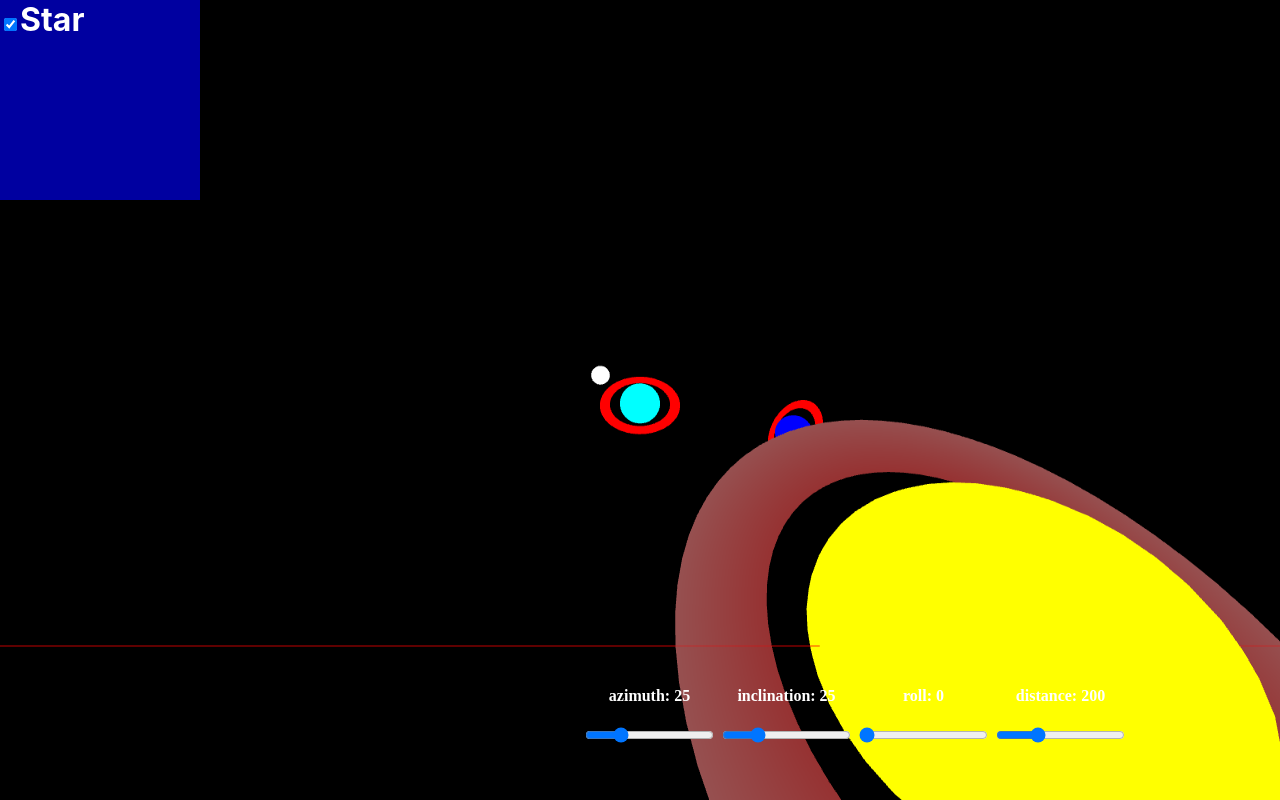
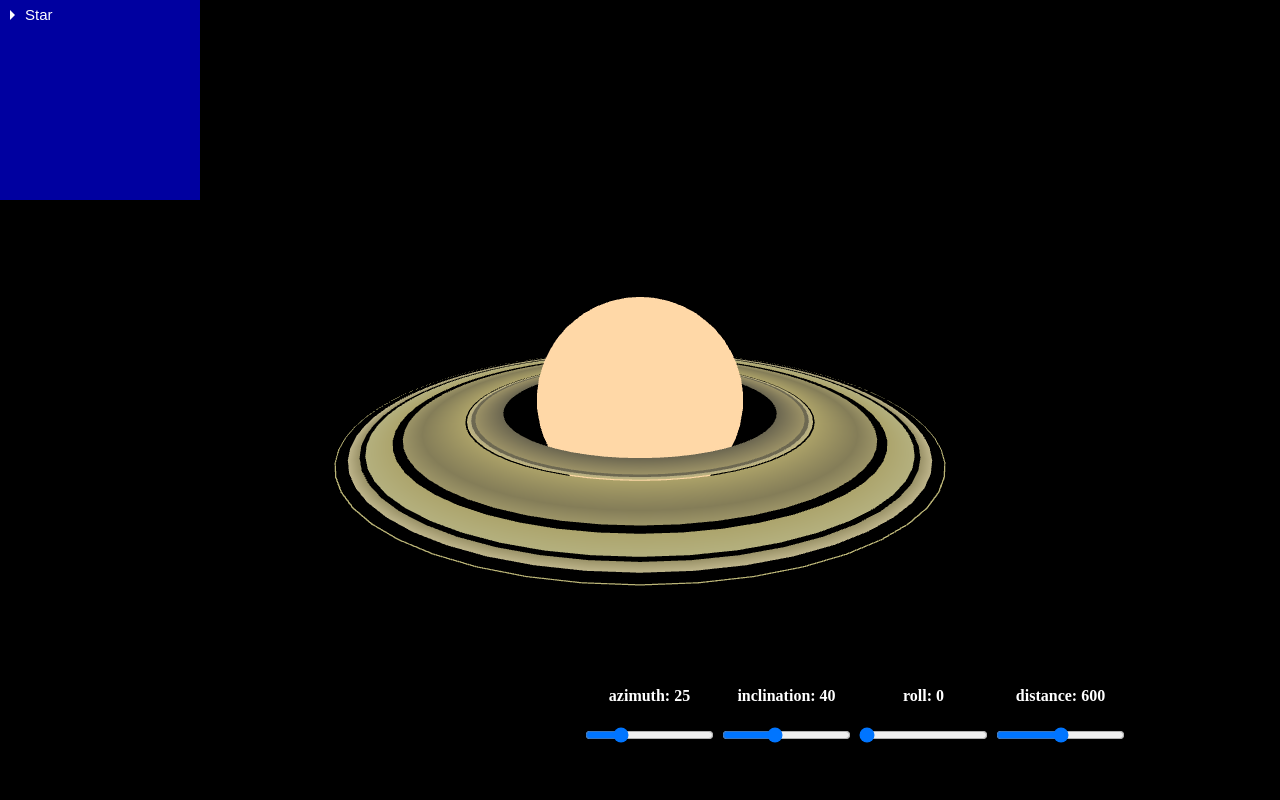
Before and after one commit to WillCS/angular-planets, an Angular app: page / in a window 1280 px wide. Built offline with nearby package versions, Linux system fonts and the light colour scheme.

Commit message:
Did some more work on the tree viewer, made the canvas resize to the screen size, and made Saturn.

```diff
--- a/src/app/app.component.ts
+++ b/src/app/app.component.ts
@@ -18,11 +18,11 @@ export class AppComponent implements OnInit {
   sliderMinValue: number = 0;
   sliderMaxValue: number = 100;
   azimuthValue: number = 25;
-  inclinationValue: number = 25;
+  inclinationValue: number = 40;
   rollValue: number = 0;
-  distanceMinValue: number = 30;
-  distanceMaxValue: number = 600;
-  distanceValue: number = 200;
+  distanceMinValue: number = 200;
+  distanceMaxValue: number = 1000;
+  distanceValue: number = 600;
 
   private canvas: HTMLCanvasElement;
   private gl: WebGLRenderingContext;
@@ -35,27 +35,30 @@ export class AppComponent implements OnInit {
 
   private shaderProgram: WebGLProgram;
   private object: Body;
-  private moon: Body;
+  private rings: number[] = [
+    175, 195, 42, 40, 31, 42, 40, 31,
+    195, 230, 107, 102, 80, 155, 145, 102,
+    230, 235, 109, 104, 81, 109, 104, 81,
+    235, 240, 179, 171, 130, 193, 182, 127,
+    242, 290, 171, 161, 104, 132, 125, 88,
+    290, 310, 132, 125, 88, 156, 148, 103,
+    320, 345, 172, 164, 108, 180, 176, 126,
+    350, 360, 154, 146, 104, 189, 180, 138,
+    370, 371, 186, 180, 118, 186, 180, 118
+  ];
 
   ngOnInit(): void {
     // Initialise our drawing environment
     this.canvas = this.elementRef.nativeElement.querySelector('canvas') as HTMLCanvasElement;
-    this.canvas.width = window.innerWidth;
-    this.canvas.height = window.innerHeight;
     this.canvas.height = 1000;
     this.gl = WebGLHelper.setupCanvas(this.canvas);
 
-    let body = new Star(Vec3.zero(), 0, Math.PI / 30, 50, new Vec3(255, 255, 0));
-    body.addOrbiter(new Ring(65, 95, 0, new Vec3(0, 0, 0),
-        new Vec3(150, 50, 50), new Vec3(150, 80, 80)));
-    this.moon = new Star(Vec3.zero(), 0, 0, 10, new Vec3(0, 0, 255));
-    this.moon.addOrbiter(new Ring(15, 20, 0, new Vec3(0, 0, 0), new Vec3(255, 0, 0), new Vec3(255, 0, 0)));
-    let moon2: Body = new Star(Vec3.zero(), 0, 0, 10, new Vec3(0, 255, 255));
-    let moon3: Body = new Star(Vec3.zero(), 0, 0, 5, new Vec3(255, 255, 255));
-    moon2.addOrbiter(new Ring(15, 20, 0, new Vec3(0, 0, 0), new Vec3(255, 0, 0), new Vec3(255, 0, 0)));
-    moon2.addOrbiter(new Orbit(moon3, body, 30, Math.PI / 500, new Vec3(0, 0, 0)));
-    body.addOrbiter(new Orbit(this.moon, body, 120, Math.PI / 2500, new Vec3(0, 0, Math.PI / 3)));
-    body.addOrbiter(new Orbit(moon2, body, 150, Math.PI / 2000, new Vec3(0, 0, 0)));
+    let body = new Star(Vec3.zero(), 0, Math.PI / 30, 150, new Vec3(255, 216, 167));
+    for(let i = 1; i < 9; i++) {
+      body.addOrbiter(new Ring(this.rings[i * 8], this.rings[i * 8 + 1], 0, Vec3.zero(),
+          new Vec3(this.rings[i * 8 + 2], this.rings[i * 8 + 3], this.rings[i * 8 + 4]),
+          new Vec3(this.rings[i * 8 + 5], this.rings[i * 8 + 6], this.rings[i * 8 + 7])));
+    }
 
     this.planetService.addBody(body);
 
@@ -64,12 +67,12 @@ export class AppComponent implements OnInit {
 
     this.camera = new OrbitalCamera();
     this.camera.initDrawing(this.gl);
-    this.camera.minDistance = 30;
-    this.camera.maxDistance = 500;
-    this.camera.lookAt(moon2, false);
+    this.camera.minDistance = 200;
+    this.camera.maxDistance = 1000;
+    this.camera.lookAt(body, false);
     this.camera.setDistance(200, false);
 
-    this.axes = new Axes(0);
+    this.axes = new Axes(10);
     this.axes.initDrawing(this.gl);
 
     this.shaderProgram = WebGLHelper.buildShaderProgram(this.gl);
@@ -111,7 +114,7 @@ export class AppComponent implements OnInit {
   }
 
   private draw(): void {
-    //WebGLHelper.resizeCanvasToElementSize(this.canvas);
+    WebGLHelper.resizeCanvasToWindowSize(this.canvas);
 
     this.gl.viewport(0, 0, this.canvas.width, this.canvas.height);
     this.gl.clearColor(0, 0, 0, 1);
@@ -123,17 +126,13 @@ export class AppComponent implements OnInit {
     this.gl.useProgram(this.shaderProgram);
 
     let aspect: number = this.canvas.clientWidth / this.canvas.clientHeight;
-    let matrix: Mat4 = Mat4.perspectiveProjection(Math.PI / 2, aspect, 1, 1000);
-    //let matrix: Mat4 = Mat4.orthographicProjection(this.canvas.width, this.canvas.height, 1, 400);
-    //matrix = matrix.translate(0, -10, -200);
-    //matrix = matrix.rotateX((this.azimuthValue / 100) * Math.PI * 2);
-    //matrix = matrix.rotateY(-Math.PI / 4);
-    //matrix = matrix.translate(-50, 0, -15);
+    let matrix: Mat4 = Mat4.perspectiveProjection(Math.PI / 2, aspect, 1, 1500);
+    //let matrix: Mat4 = Mat4.orthographicProjection(this.canvas.width, this.canvas.height, 1, 1500);
 
     matrix = matrix.multiply(this.camera.getLookMatrix());
 
     this.camera.draw(this.gl, this.shaderProgram, matrix);
-    this.axes.draw(this.gl, this.shaderProgram, matrix);
+    //this.axes.draw(this.gl, this.shaderProgram, matrix);
     this.object.draw(this.gl, this.shaderProgram, matrix);
   }
 }
--- a/src/app/graphics/webGLHelper.ts
+++ b/src/app/graphics/webGLHelper.ts
@@ -68,15 +68,8 @@ export let WebGLHelper = {
         return program;
     },
 
-    resizeCanvasToElementSize(canvas: HTMLCanvasElement): void {
-        let pixelRatio: number = window.devicePixelRatio;
-        let elemWidth: number = canvas.clientWidth;
-        let elemHeight: number = canvas.clientHeight;
-
-        let width: number = Math.floor(pixelRatio * elemWidth);
-        let height: number = Math.floor(pixelRatio * elemHeight);
-
-        canvas.width = width;
-        canvas.height = height;
+    resizeCanvasToWindowSize(canvas: HTMLCanvasElement): void {
+        canvas.width = window.innerWidth;
+        canvas.height = window.innerHeight;
     }
 }
--- a/src/app/tree-node/tree-node.component.css
+++ b/src/app/tree-node/tree-node.component.css
@@ -1,11 +1,45 @@
 div.subTree {
-    padding-left: 10px;
+    padding-left: 30px;
 }
 
-input.collapseButton {
-    display: inline;
+div.node {
+    position: relative;
+    min-height: 30px;
 }
 
-h1.nodeTitle {
-    display: inline;
+label.collapseButton {
+    margin-left: 25px;
+    font-size: 15px;
+    line-height: 30px;
+    height: 30px;
+    vertical-align: middle;
 }
+
+label.collapseButton > input {
+    position: relative;
+    opacity: 0;
+    cursor: pointer;
+    display: none;
+}
+
+label.collapseButton > input + span.arrow {
+    position: absolute;
+    top: 10px;
+    left: 10px;
+    border: 5px solid transparent;
+    border-left-color: #ffffff;
+    border-right-width: 0px;
+    transform: rotate(45deg);
+    transform-origin: 0% 50%;
+    transition: transform 0.1s;
+    -webkit-transition: transform 0.1s;
+}
+
+label.collapseButton > input:checked + span.arrow {
+    transform: rotate(0deg);
+}
+
+span.name {
+    position: absolute;
+    left: 25px;
+}
--- a/src/app/tree-node/tree-node.component.html
+++ b/src/app/tree-node/tree-node.component.html
@@ -1,6 +1,8 @@
 <div class='node'>
-  <input class='collapseButton' *ngIf='hasSubNodes' type='checkbox' [(ngModel)]='collapsed'>
-  <h1 class='nodeTitle'>{{ object.getName() }}</h1>
+  <label class='collapseButton'>
+    <input type='checkbox' [(ngModel)]='collapsed'>
+    <span *ngIf='hasSubNodes' class='arrow'></span>{{ object.getName() }}
+  </label>
   <div *ngIf='!collapsed' class='subTree'>
     <app-tree-node *ngFor='let orbiter of getSubNodes()' [value]='orbiter'></app-tree-node>
   </div>
--- a/src/app/tree-viewer/tree-viewer.component.css
+++ b/src/app/tree-viewer/tree-viewer.component.css
@@ -6,7 +6,7 @@ div.tree {
     overflow-y: scroll;
     background-color: #0000FFA0;
     color: white;
-    font-family: -apple-system, BlinkMacSystemFont, 'Segoe UI', Roboto, Oxygen, Ubuntu, Cantarell, 'Open Sans', 'Helvetica Neue', sans-serif;
+    font-family: Arial, Helvetica, sans-serif
 }
 
 ::-webkit-scrollbar {
```
